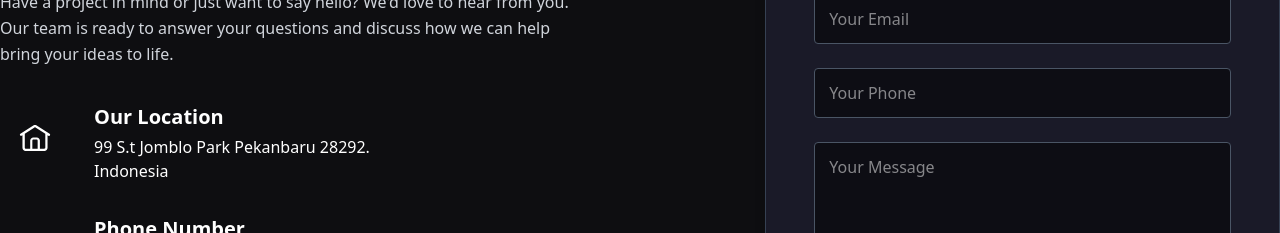
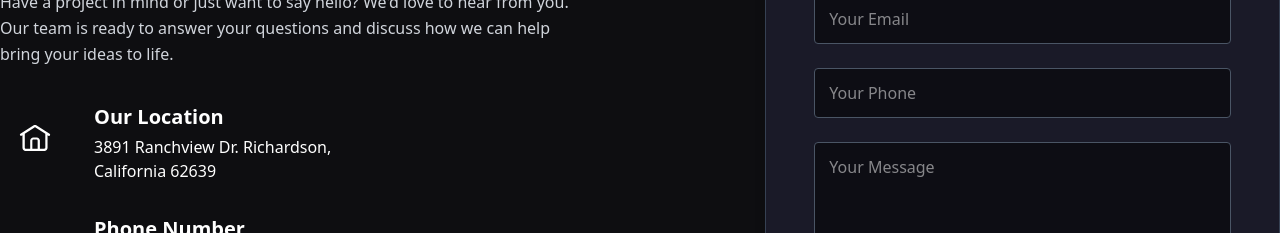
Before and after one commit to SIMRAT007/truefind_solutions, a React (Vite) app: page / in a window 1280 px wide. Shown: the part 7440-7673 px from the top of the page. Built offline with nearby package versions, Linux system fonts and the light colour scheme.

Commit message:
hover effect on number and email on contact page  and location chnage

```diff
--- a/src/components/Contact.jsx
+++ b/src/components/Contact.jsx
@@ -3,7 +3,10 @@ import React from "react";
 const Contact = () => {
   return (
     <>
-      <section className="relative z-10 py-5 lg:py-[120px] container mx-auto text-white max-md:px-10" id="contacts">
+      <section
+        className="relative z-10 py-5 lg:py-[120px] container mx-auto text-white max-md:px-10"
+        id="contacts"
+      >
         <div className="container">
           <div className="-mx-4 flex flex-wrap lg:justify-between">
             <div className="w-full px-4 lg:w-1/2 xl:w-6/12">
@@ -13,8 +16,7 @@ const Contact = () => {
                   CONTACT US
                 </span>
                 <h2 className="mb-6 text-[32px] font-bold uppercase text-white sm:text-[40px] lg:text-[36px] xl:text-[40px] leading-tight">
-                  GET IN TOUCH{" "}
-                  <span className="text-[#2E81CC]">WITH US</span>
+                  GET IN TOUCH <span className="text-[#2E81CC]">WITH US</span>
                 </h2>
                 <p className="mb-9 text-base leading-relaxed text-gray-300">
                   Have a project in mind or just want to say hello? We'd love to
@@ -41,7 +43,8 @@ const Contact = () => {
                       Our Location
                     </h4>
                     <p className="text-base text-body-color dark:text-dark-6">
-                      99 S.t Jomblo Park Pekanbaru 28292. Indonesia
+                      3891 Ranchview Dr. Richardson, <br />
+              California 62639
                     </p>
                   </div>
                 </div>
@@ -80,7 +83,7 @@ const Contact = () => {
                     <h4 className="mb-1 text-xl font-bold text-dark dark:text-white">
                       Phone Number
                     </h4>
-                    <p className="text-base text-body-color dark:text-dark-6">
+                    <p className="text-base text-body-color dark:text-dark-6 transition duration-200 hover:scale-105 hover:text-[#2E81CC] cursor-pointer">
                       +1-780-851-0652 | +44-770-3101-853
                     </p>
                   </div>
@@ -105,7 +108,7 @@ const Contact = () => {
                     <h4 className="mb-1 text-xl font-bold text-dark dark:text-white">
                       Email Address
                     </h4>
-                    <p className="text-base text-body-color dark:text-dark-6">
+                    <p className="text-base text-body-color dark:text-dark-6 transition duration-200 hover:scale-105 hover:text-[#2E81CC] cursor-pointer">
                       info@truefindsolutions.com
                     </p>
                   </div>
```
